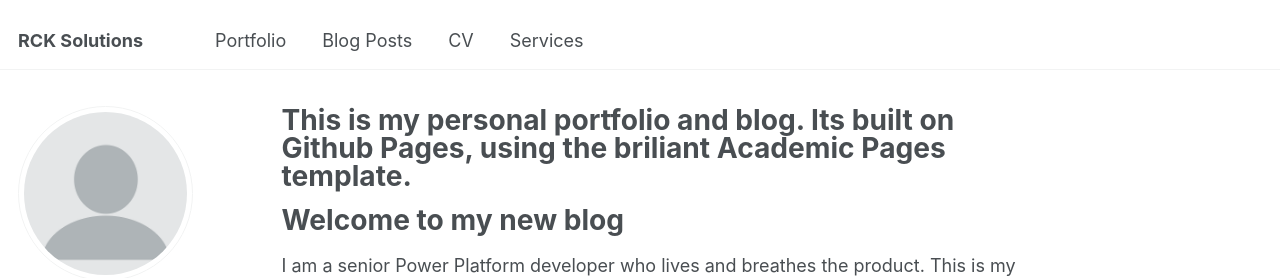
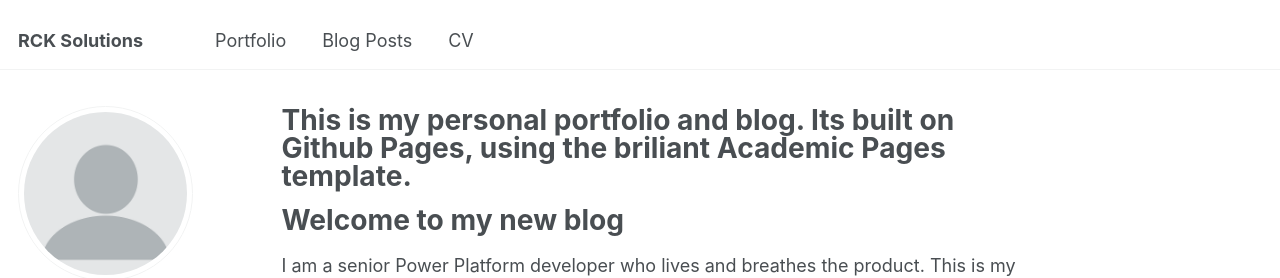
Before and after one commit to rcklearning/know-how, a Jekyll site: the page built from _pages/about.md, in a window 1280 px wide. Shown: the top 278 px of the page. Built offline with Jekyll 4.4.1, drawn with Linux system fonts in a browser that asks for light colours.

Commit message:
Update navigation.yml

```diff
--- a/_data/navigation.yml
+++ b/_data/navigation.yml
@@ -13,6 +13,3 @@ main:
 
   - title: "CV"
     url: /cv/
-
-  - title: "Services"
-    url: /teaching/
```
